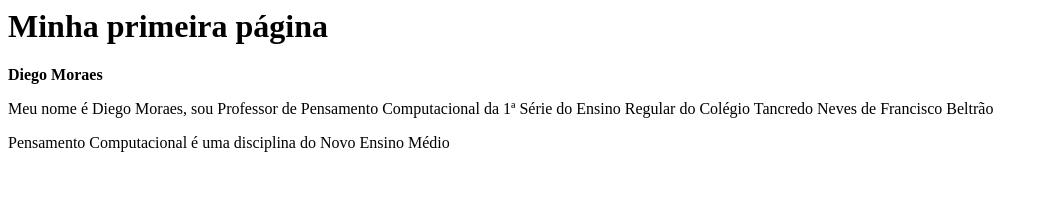
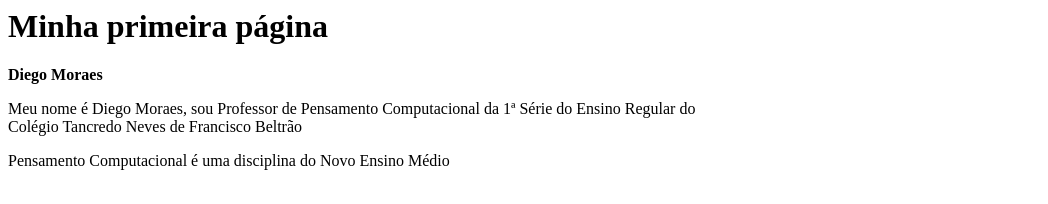
Before and after one commit to ProfDiegoCETN/MinhapgDiego, a plain HTML site: page index.html in a window 1280 px wide. Shown: the whole page, without its empty margins (0-1048 px from the left). Drawn offline with Linux system fonts and the light colour scheme.

Commit message:
segunda alteração

```diff
--- a/index.html
+++ b/index.html
@@ -2,6 +2,6 @@
 
 <b>Diego Moraes</b>
 
-<p>Meu nome é Diego Moraes, sou Professor de Pensamento Computacional da 1ª Série do Ensino Regular do Colégio Tancredo Neves de Francisco Beltrão</p>
+<p>Meu nome é Diego Moraes, sou Professor de Pensamento Computacional da 1ª Série do Ensino Regular do <br> Colégio Tancredo Neves de Francisco Beltrão</p>
 
 <p> Pensamento Computacional é uma disciplina do Novo Ensino Médio</p>
```
